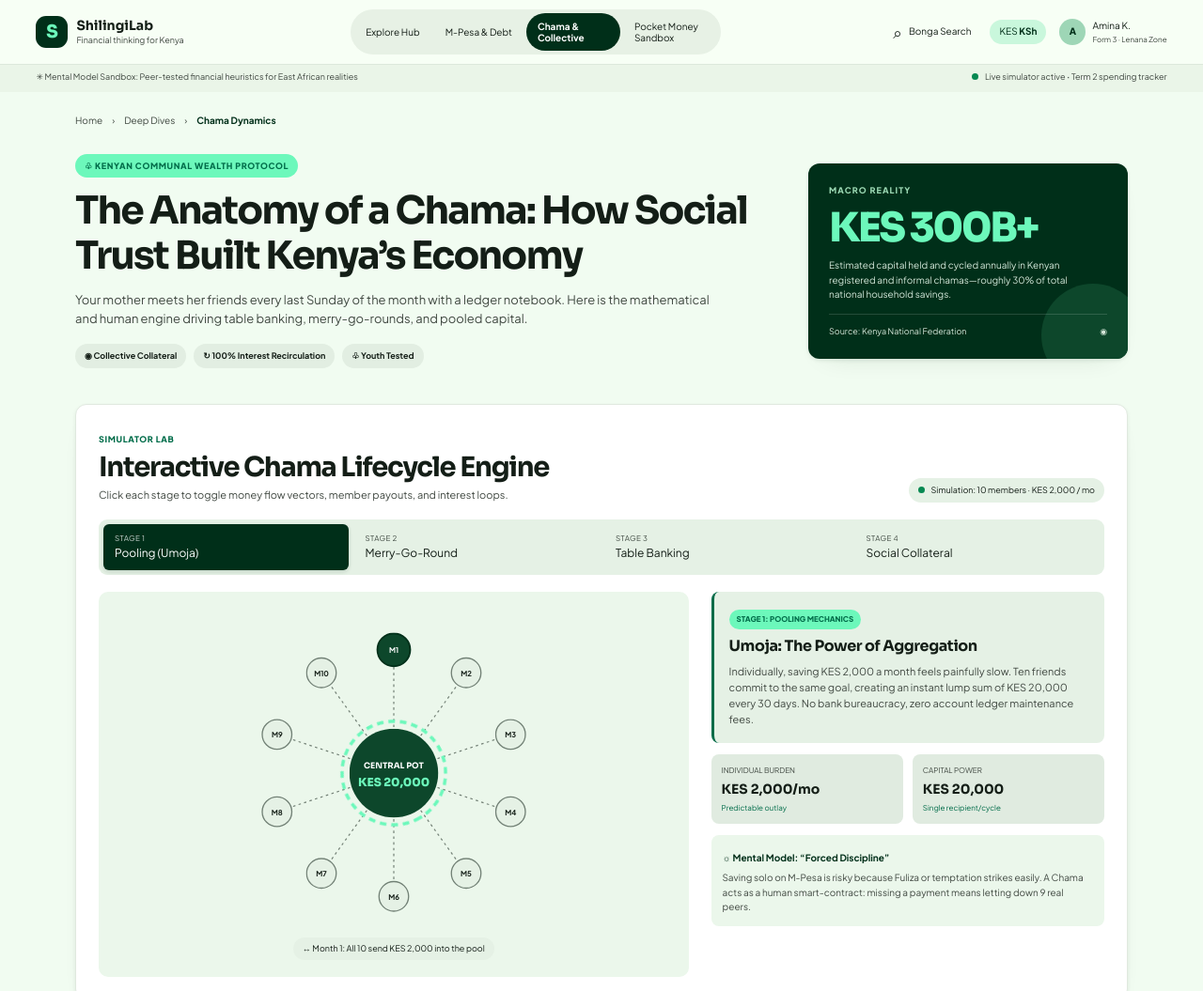
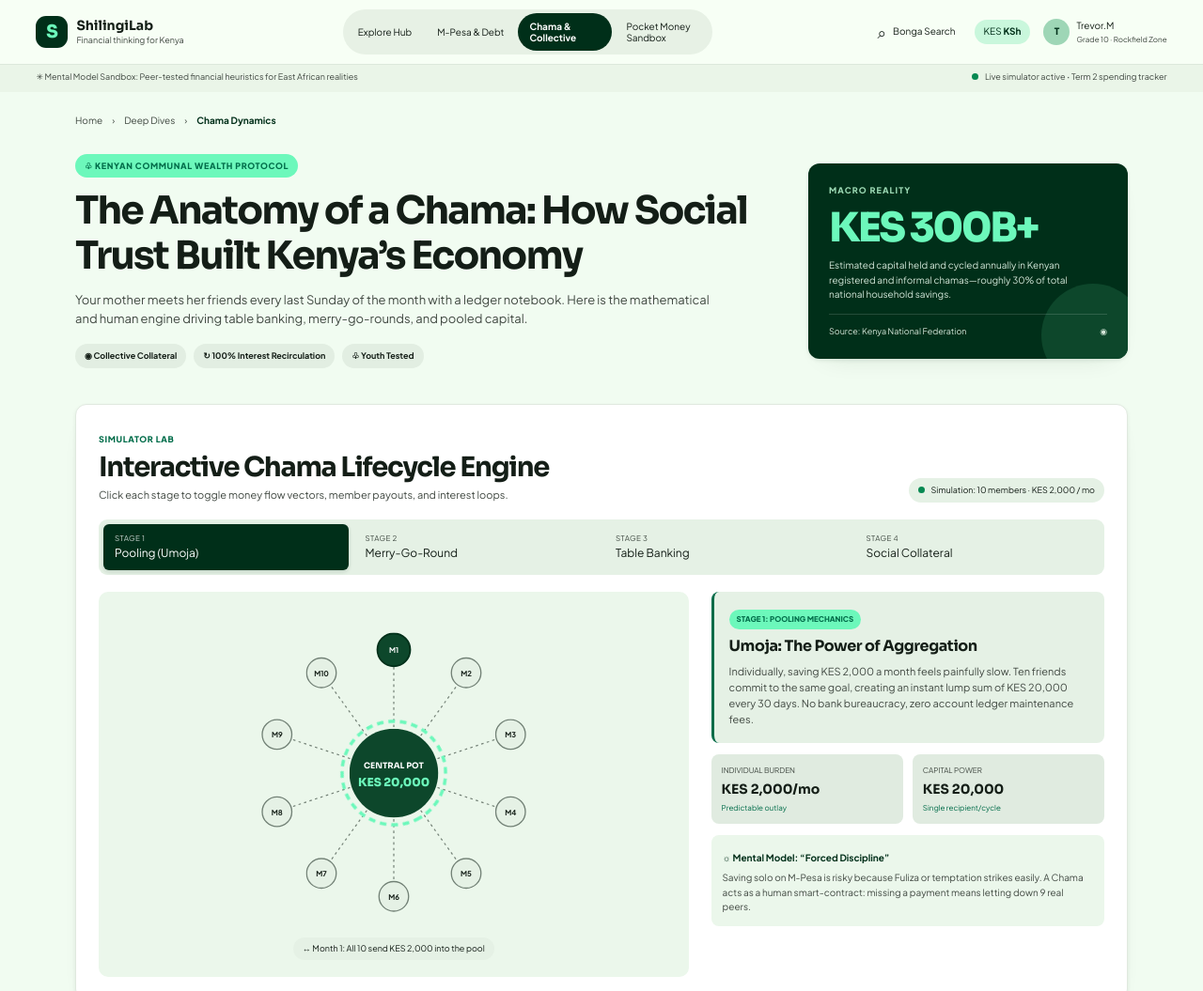
Before and after one commit to Console-craze/Financial-Literacy, a plain HTML site: page index.html in a window 1280 px wide. Shown: the top 1055 px of the page at 94% size. Drawn offline with Linux system fonts and the light colour scheme.

Commit message:
Update profile to Trevor M

```diff
--- a/index.html
+++ b/index.html
@@ -18,7 +18,7 @@
     <nav class="main-nav" aria-label="Main navigation">
       <a href="#home">Explore Hub</a><a href="#simulator">M-Pesa &amp; Debt</a><a class="nav-active" href="#simulator" aria-current="location">Chama &amp; Collective</a><a href="#stories">Pocket Money Sandbox</a>
     </nav>
-    <div class="header-actions"><button class="search-button" type="button" aria-label="Search this learning guide">⌕ <span>Bonga Search</span></button><span class="currency">KES <b>KSh</b></span><div class="profile-button"><span class="avatar" aria-hidden="true">A</span><span>Amina K.<small>Form 3 · Lenana Zone</small></span></div></div>
+    <div class="header-actions"><button class="search-button" type="button" aria-label="Search this learning guide">⌕ <span>Bonga Search</span></button><span class="currency">KES <b>KSh</b></span><div class="profile-button"><span class="avatar" aria-hidden="true">T</span><span>Trevor.M<small>Grade 10 · Rockfield Zone</small></span></div></div>
     <button class="menu-toggle" aria-label="Open navigation" aria-expanded="false">☰</button>
   </header>
   <div class="announcement"><span>✳ Mental Model Sandbox: Peer-tested financial heuristics for East African realities</span><span class="announcement-status"><i></i> Live simulator active <b>·</b> Term 2 spending tracker</span></div>
```
